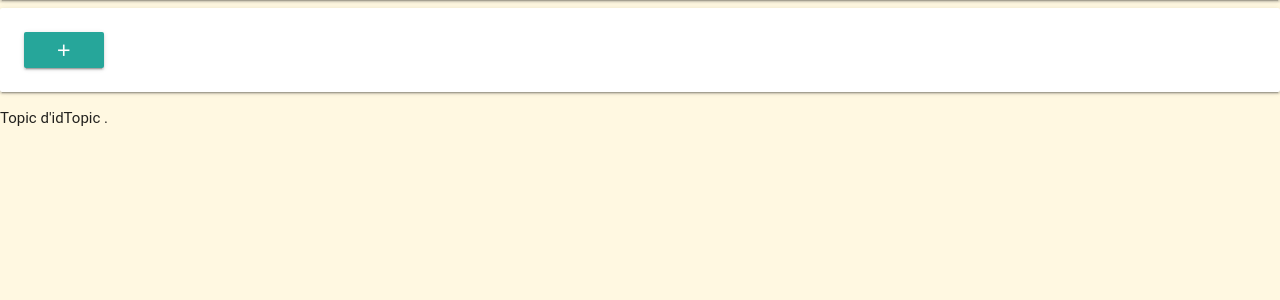
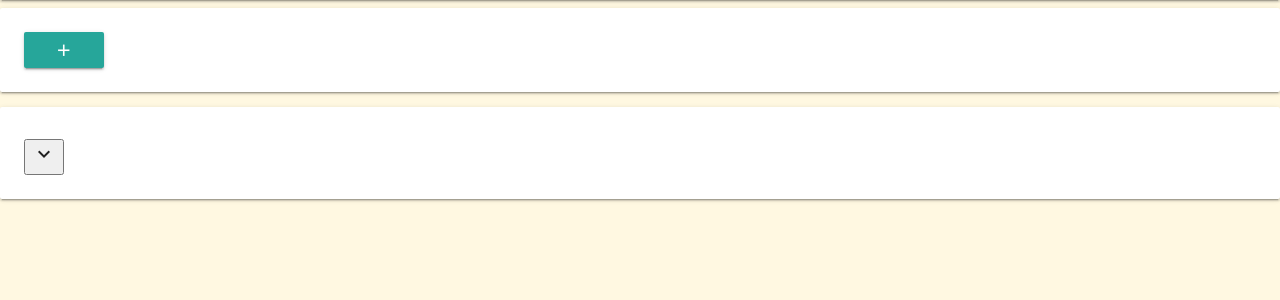
Before and after one commit to lucas-fabry/nuitdelinfoSofuto, a PHP site: page / in a window 1280 px wide. Shown: the part 64-364 px from the top of the page. Run offline with PHP 8.4, Linux system fonts and the light colour scheme; tables that the repository leaves empty or names only in its code hold one stand-in row (values such as "Sample post"); some libraries are stand-ins or nearby versions; some web fonts are replaced.

Commit message:
JAVASCRIPT

```diff
--- /dev/null
+++ b/view/scripts.js
@@ -0,0 +1,13 @@
+function expand() {
+	var liste = Array.from(document.getElementsByClassName("expandButton"));
+	liste.forEach(function(e){
+		e.addEventListener("click", aggrandir(e));
+	});
+}
+
+function aggrandir(e) {
+	console.log('coucou');
+	e.parentNode.style.height='100%';
+}
+
+window.onload = expand();
--- a/view/topic/list.php
+++ b/view/topic/list.php
@@ -3,9 +3,12 @@
 </div>
 <?php
 foreach ($tab_t as $t) {
-    echo '<p> Topic d\'idTopic'
-    . ' <a href="index.php?controller=topic&action=read&'
-        . 'idTopic='.rawurlencode($t->get('idTopic')).'">'
-        . ' ' . htmlspecialchars($t->get('idTopic')) . '</a>.'
-        . '</p>'."\n";
+	echo '<div class="card"><div class="card-content">';
+	echo '<div>'.htmlspecialchars($t->get("dateTopic")).'</div>';
+	echo '<div>'.htmlspecialchars($t->get("loginCompte")).'</div>';
+	echo '<div class="card-title">'.htmlspecialchars($t->get("nomTopic")).'</div>';
+	echo '<p>'.htmlspecialchars($t->get('texteTopic')).'</p>';
+	echo '<button class="expandButton"><i class="material-icons">expand_more</i></button>';
+
+    echo '</div></div>';
 }
--- a/view/view.php
+++ b/view/view.php
@@ -4,8 +4,8 @@
         <meta charset="UTF-8">
         <title><?php echo $pagetitle; ?></title>
         <link rel="stylesheet" href="https://cdnjs.cloudflare.com/ajax/libs/materialize/0.98.0/css/materialize.min.css">
+        <link href="https://fonts.googleapis.com/icon?family=Material+Icons" rel="stylesheet">
         <link rel="stylesheet" href="css/styles.css">
-        <link href="https://fonts.googleapis.com/icon?family=Material+Icons" rel="stylesheet">
 
         <link rel="icon" href="images/index.ico" />
     </head>
@@ -19,6 +19,6 @@
         $filepath = File::build_path(array("view", static::$object, "$view.php"));
         require $filepath;
     ?>
-
+    <script src="view/scripts.js"></script>
     </body>
 </html>
```
